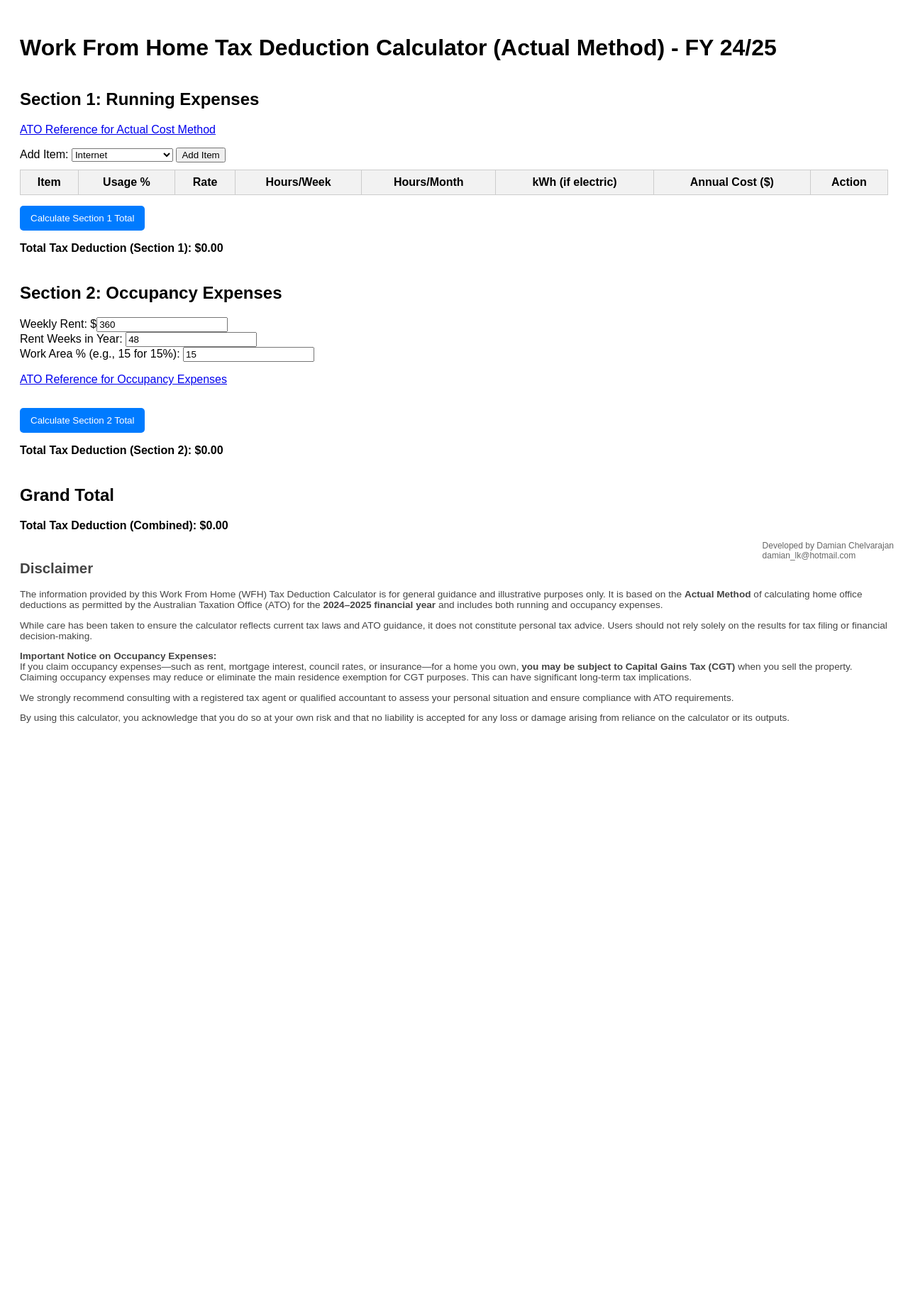
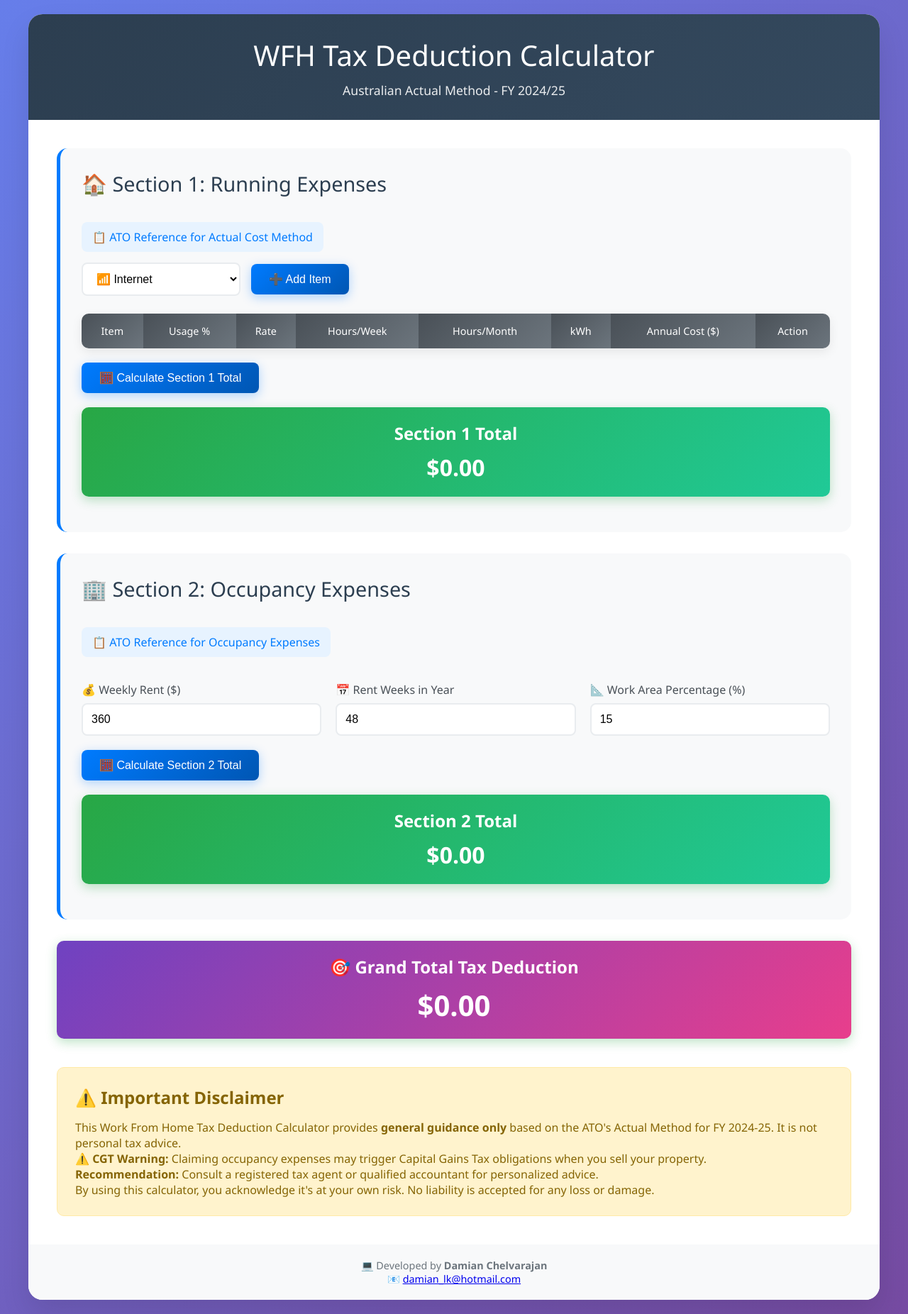
Before and after one commit to DamianChelva/WFH-Tax-Deduction, a Flask app: page / in a window 1280 px wide. Shown: the whole page at 71% size. Before the commit the page ends 1019 px from the top, so only its background shows below. Run offline with Flask 3, Linux system fonts and the light colour scheme; lists and menus that the app fills with data are empty.

Commit message:
Modern UI redesign with responsive layout

```diff
--- a/templates/form.html
+++ b/templates/form.html
@@ -5,37 +5,234 @@
   <meta name="viewport" content="width=device-width, initial-scale=1.0" />
   <title>WFH Tax Deduction Calculator (Actual Method)</title>
   <style>
-    body { font-family: Arial, sans-serif; padding: 20px; }
-    h2 { margin-top: 40px; }
-    table { width: 100%; border-collapse: collapse; margin-top: 10px; }
-    th, td { border: 1px solid #ccc; padding: 8px; text-align: center; }
-    th { background-color: #f2f2f2; }
-    .footer { position: fixed; right: 20px; bottom: 10px; font-size: 12px; color: #666; }
-    .btn { margin-top: 15px; padding: 10px 15px; cursor: pointer; background: #007BFF; color: white; border: none; border-radius: 5px; }
+    * { margin: 0; padding: 0; box-sizing: border-box; }
+    body {
+      font-family: 'Segoe UI', Tahoma, Geneva, Verdana, sans-serif;
+      background: linear-gradient(135deg, #667eea 0%, #764ba2 100%);
+      min-height: 100vh;
+      padding: 20px;
+    }
+    .container {
+      max-width: 1200px;
+      margin: 0 auto;
+      background: white;
+      border-radius: 20px;
+      box-shadow: 0 20px 40px rgba(0,0,0,0.1);
+      overflow: hidden;
+    }
+    .header {
+      background: linear-gradient(135deg, #2c3e50 0%, #34495e 100%);
+      color: white;
+      padding: 30px;
+      text-align: center;
+    }
+    .header h1 {
+      font-size: 2.5rem;
+      margin-bottom: 10px;
+      font-weight: 300;
+    }
+    .header p {
+      opacity: 0.9;
+      font-size: 1.1rem;
+    }
+    .content {
+      padding: 40px;
+    }
+    .section {
+      background: #f8f9fa;
+      border-radius: 15px;
+      padding: 30px;
+      margin-bottom: 30px;
+      border-left: 5px solid #007BFF;
+    }
+    .section h2 {
+      color: #2c3e50;
+      margin-bottom: 20px;
+      font-size: 1.8rem;
+      font-weight: 400;
+    }
+    .add-item {
+      display: flex;
+      gap: 15px;
+      align-items: center;
+      margin-bottom: 25px;
+      flex-wrap: wrap;
+    }
+    .add-item select {
+      padding: 12px 15px;
+      border: 2px solid #e9ecef;
+      border-radius: 8px;
+      font-size: 1rem;
+      min-width: 200px;
+      background: white;
+    }
+    .btn {
+      padding: 12px 25px;
+      background: linear-gradient(135deg, #007BFF 0%, #0056b3 100%);
+      color: white;
+      border: none;
+      border-radius: 8px;
+      cursor: pointer;
+      font-size: 1rem;
+      font-weight: 500;
+      transition: all 0.3s ease;
+      box-shadow: 0 4px 15px rgba(0,123,255,0.3);
+    }
+    .btn:hover {
+      transform: translateY(-2px);
+      box-shadow: 0 6px 20px rgba(0,123,255,0.4);
+    }
+    .btn-danger {
+      background: linear-gradient(135deg, #dc3545 0%, #c82333 100%);
+      box-shadow: 0 4px 15px rgba(220,53,69,0.3);
+      padding: 8px 15px;
+      font-size: 0.9rem;
+    }
+    table {
+      width: 100%;
+      border-collapse: collapse;
+      margin: 20px 0;
+      background: white;
+      border-radius: 10px;
+      overflow: hidden;
+      box-shadow: 0 5px 15px rgba(0,0,0,0.08);
+    }
+    th {
+      background: linear-gradient(135deg, #495057 0%, #6c757d 100%);
+      color: white;
+      padding: 15px 10px;
+      text-align: center;
+      font-weight: 500;
+      font-size: 0.9rem;
+    }
+    td {
+      padding: 12px 8px;
+      text-align: center;
+      border-bottom: 1px solid #e9ecef;
+    }
+    td input {
+      width: 80px;
+      padding: 8px;
+      border: 1px solid #dee2e6;
+      border-radius: 5px;
+      text-align: center;
+      font-size: 0.9rem;
+    }
+    .total-section {
+      background: linear-gradient(135deg, #28a745 0%, #20c997 100%);
+      color: white;
+      padding: 20px;
+      border-radius: 10px;
+      text-align: center;
+      margin: 20px 0;
+      box-shadow: 0 5px 15px rgba(40,167,69,0.3);
+    }
+    .total-section h3 {
+      font-size: 1.5rem;
+      margin-bottom: 10px;
+    }
+    .total-amount {
+      font-size: 2rem;
+      font-weight: bold;
+    }
+    .occupancy-inputs {
+      display: grid;
+      grid-template-columns: repeat(auto-fit, minmax(250px, 1fr));
+      gap: 20px;
+      margin: 20px 0;
+    }
+    .input-group {
+      display: flex;
+      flex-direction: column;
+    }
+    .input-group label {
+      margin-bottom: 8px;
+      font-weight: 500;
+      color: #495057;
+    }
+    .input-group input {
+      padding: 12px;
+      border: 2px solid #e9ecef;
+      border-radius: 8px;
+      font-size: 1rem;
+      transition: border-color 0.3s ease;
+    }
+    .input-group input:focus {
+      outline: none;
+      border-color: #007BFF;
+      box-shadow: 0 0 0 3px rgba(0,123,255,0.1);
+    }
+    .reference-link {
+      display: inline-block;
+      color: #007BFF;
+      text-decoration: none;
+      padding: 10px 15px;
+      background: #e7f3ff;
+      border-radius: 8px;
+      margin: 15px 0;
+      transition: all 0.3s ease;
+    }
+    .reference-link:hover {
+      background: #007BFF;
+      color: white;
+    }
+    .disclaimer {
+      background: #fff3cd;
+      border: 1px solid #ffeaa7;
+      border-radius: 10px;
+      padding: 25px;
+      margin-top: 40px;
+      color: #856404;
+    }
+    .disclaimer h2 {
+      color: #856404;
+      margin-bottom: 15px;
+    }
+    .footer {
+      text-align: center;
+      padding: 20px;
+      background: #f8f9fa;
+      color: #6c757d;
+      font-size: 0.9rem;
+    }
+    @media (max-width: 768px) {
+      .content { padding: 20px; }
+      .header h1 { font-size: 2rem; }
+      .add-item { flex-direction: column; align-items: stretch; }
+      .add-item select { min-width: auto; }
+      table { font-size: 0.8rem; }
+      th, td { padding: 8px 4px; }
+      td input { width: 60px; }
+    }
   </style>
 </head>
 <body>
-  <h1>Work From Home Tax Deduction Calculator (Actual Method) - FY 24/25</h1>
+  <div class="container">
+    <div class="header">
+      <h1>WFH Tax Deduction Calculator</h1>
+      <p>Australian Actual Method - FY 2024/25</p>
+    </div>
 
-  <h2>Section 1: Running Expenses</h2>
-  <p>
-    <a href="https://www.ato.gov.au/individuals-and-families/income-deductions-offsets-and-records/deductions-you-can-claim/working-from-home-expenses/actual-cost-method" target="_blank">
-      ATO Reference for Actual Cost Method
+    <div class="content">
+      <div class="section">
+        <h2>🏠 Section 1: Running Expenses</h2>
+        <a href="https://www.ato.gov.au/individuals-and-families/income-deductions-offsets-and-records/deductions-you-can-claim/working-from-home-expenses/actual-cost-method" target="_blank" class="reference-link">
+          📋 ATO Reference for Actual Cost Method
         </a>
-  </p>
-  <label>Add Item:
+
+        <div class="add-item">
           <select id="itemSelect">
-      <option value="internet">Internet</option>
-      <option value="mobile">Mobile</option>
-      <option value="office_supplies">Office Supplies</option>
-      <option value="cleaning">Cleaning</option>
-      <option value="laptop">Electricity (Laptop)</option>
-      <option value="monitors">Electricity (Monitors)</option>
-      <option value="aircon">Electricity (Air Con)</option>
-      <option value="lighting">Electricity (Lighting)</option>
+            <option value="internet">📶 Internet</option>
+            <option value="mobile">📱 Mobile</option>
+            <option value="office_supplies">📝 Office Supplies</option>
+            <option value="cleaning">🧽 Cleaning</option>
+            <option value="laptop">💻 Electricity (Laptop)</option>
+            <option value="monitors">🖥️ Electricity (Monitors)</option>
+            <option value="aircon">❄️ Electricity (Air Con)</option>
+            <option value="lighting">💡 Electricity (Lighting)</option>
           </select>
-    <button onclick="addItem()">Add Item</button>
-  </label>
+          <button class="btn" onclick="addItem()">➕ Add Item</button>
+        </div>
 
         <table id="section1Table">
           <thead>
@@ -45,7 +242,7 @@
               <th>Rate</th>
               <th>Hours/Week</th>
               <th>Hours/Month</th>
-        <th>kWh (if electric)</th>
+              <th>kWh</th>
               <th>Annual Cost ($)</th>
               <th>Action</th>
             </tr>
@@ -53,27 +250,47 @@
           <tbody></tbody>
         </table>
 
-  <button class="btn" onclick="calculateSection1()">Calculate Section 1 Total</button>
-  <p><strong>Total Tax Deduction (Section 1): $<span id="section1Total">0.00</span></strong></p>
+        <button class="btn" onclick="calculateSection1()">🧮 Calculate Section 1 Total</button>
 
-  <h2>Section 2: Occupancy Expenses</h2>
-  <label>Weekly Rent: $<input type="number" id="weeklyRent" value="360" /></label><br/>
-  <label>Rent Weeks in Year: <input type="number" id="weeks" value="48" /></label><br/>
-  <label>Work Area % (e.g., 15 for 15%): <input type="number" id="floorPercent" value="15" /></label>
-  <p>
-    <a href="https://www.ato.gov.au/individuals/income-deductions-offsets-and-records/deductions-you-can-claim/working-from-home-expenses/occupancy-expenses/" target="_blank">
-      ATO Reference for Occupancy Expenses
+        <div class="total-section">
+          <h3>Section 1 Total</h3>
+          <div class="total-amount">$<span id="section1Total">0.00</span></div>
+        </div>
+      </div>
+
+      <div class="section">
+        <h2>🏢 Section 2: Occupancy Expenses</h2>
+        <a href="https://www.ato.gov.au/individuals/income-deductions-offsets-and-records/deductions-you-can-claim/working-from-home-expenses/occupancy-expenses/" target="_blank" class="reference-link">
+          📋 ATO Reference for Occupancy Expenses
         </a>
-  </p>
 
-  <button class="btn" onclick="calculateSection2()">Calculate Section 2 Total</button>
-  <p><strong>Total Tax Deduction (Section 2): $<span id="section2Total">0.00</span></strong></p>
+        <div class="occupancy-inputs">
+          <div class="input-group">
+            <label>💰 Weekly Rent ($)</label>
+            <input type="number" id="weeklyRent" value="360" />
+          </div>
+          <div class="input-group">
+            <label>📅 Rent Weeks in Year</label>
+            <input type="number" id="weeks" value="48" />
+          </div>
+          <div class="input-group">
+            <label>📐 Work Area Percentage (%)</label>
+            <input type="number" id="floorPercent" value="15" />
+          </div>
+        </div>
 
-  <h2>Grand Total</h2>
-  <p><strong>Total Tax Deduction (Combined): $<span id="grandTotal">0.00</span></strong></p>
+        <button class="btn" onclick="calculateSection2()">🧮 Calculate Section 2 Total</button>
 
-  <div class="footer">Developed by Damian Chelvarajan<br>
-                      damian_lk@hotmail.com</div>
+        <div class="total-section">
+          <h3>Section 2 Total</h3>
+          <div class="total-amount">$<span id="section2Total">0.00</span></div>
+        </div>
+      </div>
+
+      <div class="total-section" style="background: linear-gradient(135deg, #6f42c1 0%, #e83e8c 100%); font-size: 1.2em;">
+        <h3>🎯 Grand Total Tax Deduction</h3>
+        <div class="total-amount" style="font-size: 2.5rem;">$<span id="grandTotal">0.00</span></div>
+      </div>
 
   <script>
     const section1Table = document.querySelector("#section1Table tbody");
@@ -110,7 +327,7 @@
         ${hoursInput}
         ${kWhInput}
         <td class='annualCost'>0.00</td>
-        <td><button onclick='this.closest("tr").remove()'>Delete</button></td>
+        <td><button class='btn-danger' onclick='this.closest("tr").remove()'>🗑️ Delete</button></td>
       `;
 
       section1Table.appendChild(tr);
@@ -181,31 +398,28 @@
       document.getElementById("grandTotal").innerText = grand.toFixed(2);
     }
   </script>
-    <!-- Disclaimer Section -->
-  <div style="font-size: 0.85em; color: #444; margin-top: 40px;">
-    <h2>Disclaimer</h2>
+      <div class="disclaimer">
+        <h2>⚠️ Important Disclaimer</h2>
         <p>
-      The information provided by this Work From Home (WFH) Tax Deduction Calculator is for general guidance and illustrative purposes only.
-      It is based on the <strong>Actual Method</strong> of calculating home office deductions as permitted by the Australian Taxation Office (ATO)
-      for the <strong>2024–2025 financial year</strong> and includes both running and occupancy expenses.
+          This Work From Home Tax Deduction Calculator provides <strong>general guidance only</strong> based on the ATO's Actual Method for FY 2024-25. It is not personal tax advice.
         </p>
         <p>
-      While care has been taken to ensure the calculator reflects current tax laws and ATO guidance, it does not constitute personal tax advice.
-      Users should not rely solely on the results for tax filing or financial decision-making.
-    </p>
-    <p><strong>Important Notice on Occupancy Expenses:</strong><br>
-      If you claim occupancy expenses—such as rent, mortgage interest, council rates, or insurance—for a home you own,
-      <strong>you may be subject to Capital Gains Tax (CGT)</strong> when you sell the property.
-      Claiming occupancy expenses may reduce or eliminate the main residence exemption for CGT purposes.
-      This can have significant long-term tax implications.
+          <strong>⚠️ CGT Warning:</strong> Claiming occupancy expenses may trigger Capital Gains Tax obligations when you sell your property.
         </p>
         <p>
-      We strongly recommend consulting with a registered tax agent or qualified accountant to assess your personal situation
-      and ensure compliance with ATO requirements.
+          <strong>Recommendation:</strong> Consult a registered tax agent or qualified accountant for personalized advice.
         </p>
         <p>
-      By using this calculator, you acknowledge that you do so at your own risk and that no liability is accepted for any loss or damage
-      arising from reliance on the calculator or its outputs.
+          By using this calculator, you acknowledge it's at your own risk. No liability is accepted for any loss or damage.
+        </p>
+      </div>
+    </div>
+
+    <div class="footer">
+      <p>💻 Developed by <strong>Damian Chelvarajan</strong></p>
+      <p>📧 <a href="mailto:damian_lk@hotmail.com">damian_lk@hotmail.com</a></p>
+    </div>
+  </div>
     </p>
   </div>
 </body>
```
Lines whose indentation alone changed are shown as unchanged.
